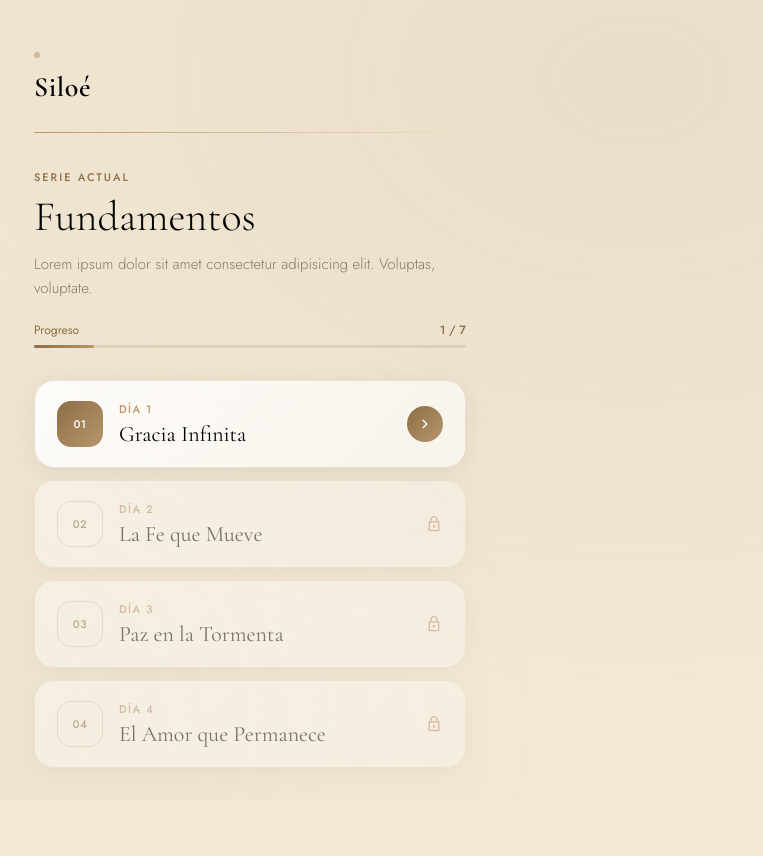
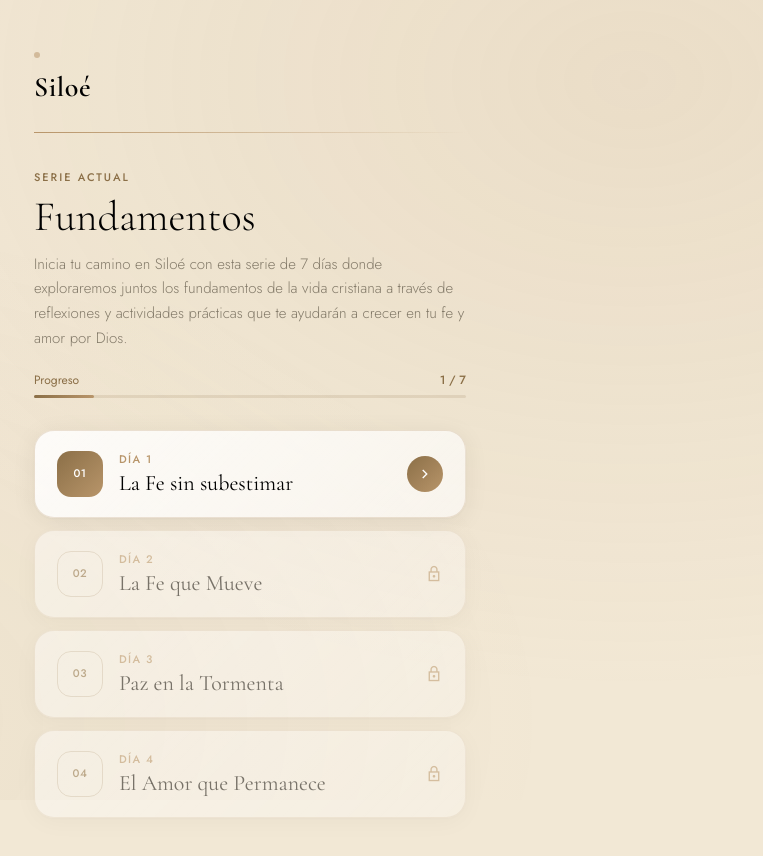
Before and after one commit to Gab1nh0/siloe, a React (Vite) app: page / in a window 1280 px wide. Shown: the top 856 px of the page, without its empty margins (390-1153 px from the left). Before the commit the page ends 816 px from the top, so only its background shows below. Built offline with nearby package versions, Linux system fonts and the light colour scheme.

Commit message:
puzzle_emoji

```diff
--- a/src/App.tsx
+++ b/src/App.tsx
@@ -44,7 +44,7 @@ function App() {
             Fundamentos
           </h2>
           <p style={{ fontSize: '15px', lineHeight: 1.65, color: 'rgba(44,36,22,0.55)', fontWeight: 300 }}>
-            Lorem ipsum dolor sit amet consectetur adipisicing elit. Voluptas, voluptate.
+            Inicia tu camino en Siloé con esta serie de 7 días donde exploraremos juntos los fundamentos de la vida cristiana a través de reflexiones y actividades prácticas que te ayudarán a crecer en tu fe y amor por Dios.
           </p>
 
           {/* Progreso */}
@@ -77,7 +77,7 @@ function App() {
                 Día 1
               </p>
               <h3 className="font-display" style={{ fontSize: '22px', fontWeight: 400, color: 'var(--color-ink)', lineHeight: 1.2 }}>
-                Gracia Infinita
+                La Fe sin subestimar
               </h3>
             </div>
             <div className="chevron-circle" onClick={() => setPantalla('diaUno')}
--- a/src/puzzle.tsx
+++ b/src/puzzle.tsx
@@ -215,7 +215,7 @@ export default function Puzzle({ onClose, onComplete }: PuzzleProps) {
         {/* Estado ganador */}
         {won && (
           <div className="puzzle-win">
-            <span className="material-symbols-sharp puzzle-win-icon">emoji_events</span>
+            <span className="material-symbols-sharp puzzle-win-icon">check_small</span>
             <h3 className="puzzle-win-title">¡Completado!</h3>
             <p className="puzzle-win-sub">Terminaste en {moves} movimientos</p>
             <button className="puzzle-btn" onClick={onClose}>
```
